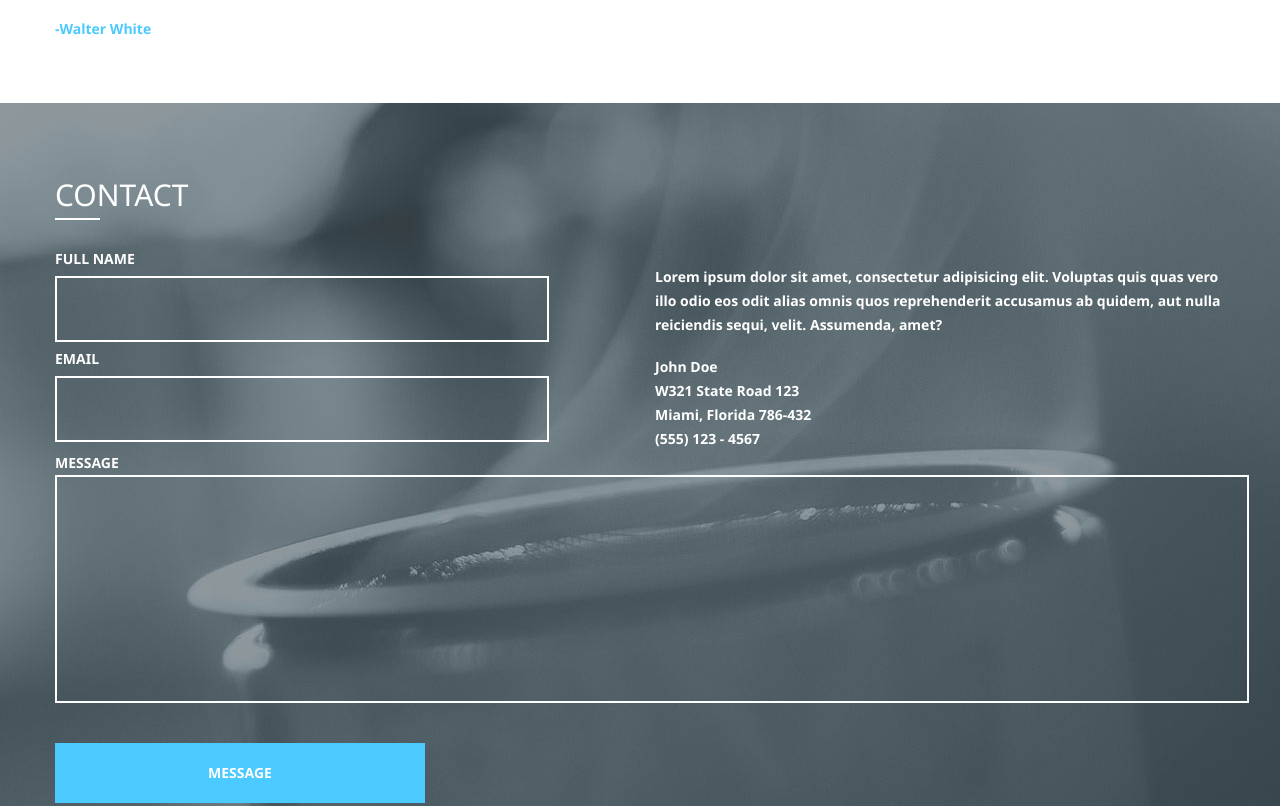
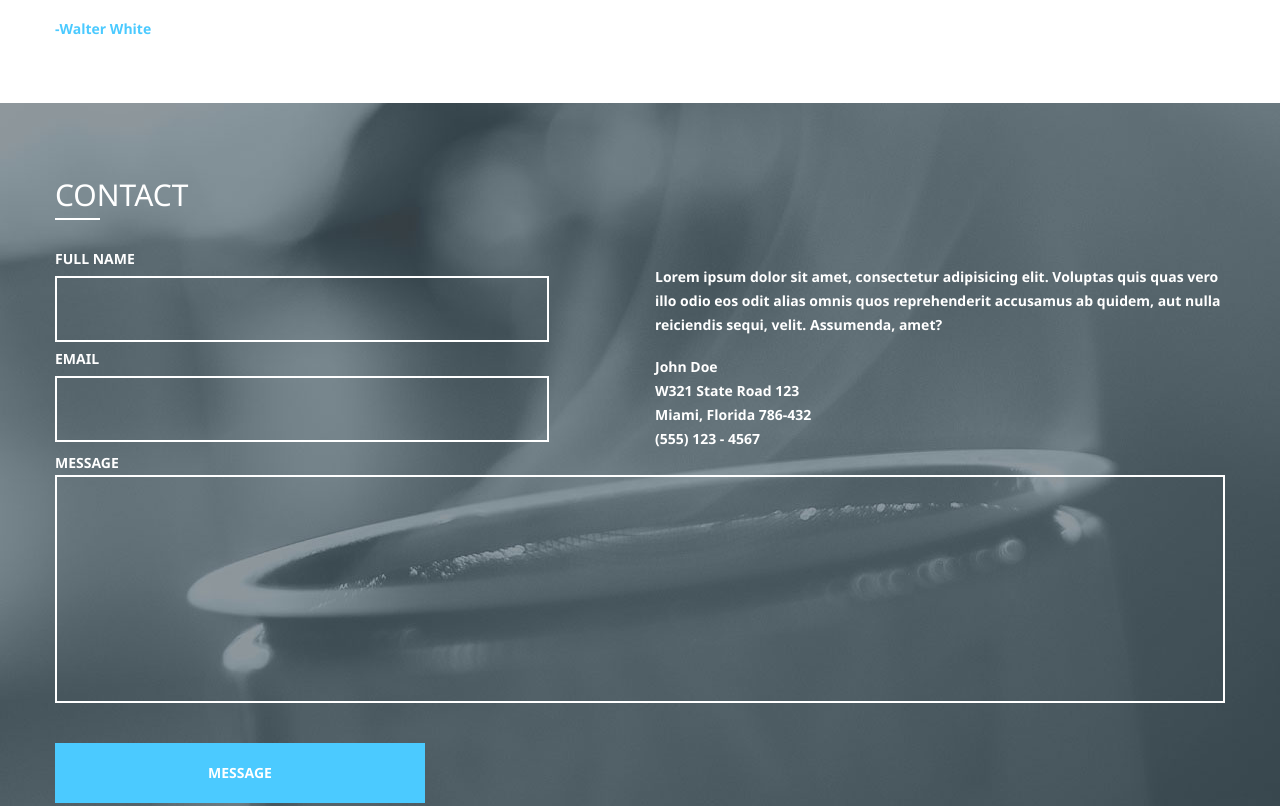
Before and after one commit to quickzavr/quickzavr.github.io, a plain HTML site: page blueasy/index.html in a window 1280 px wide. Shown: the part 3590-4396 px from the top of the page. Drawn offline with Linux system fonts and the light colour scheme.

Commit message:
commit blueasy

```diff
--- a/blueasy/css/style.css
+++ b/blueasy/css/style.css
@@ -477,7 +477,7 @@ h2::after {
     font-size: 24px;
     padding-left: 10px;
     padding-right: 10px;
-    width: 1170px;
+    width: 1146px;
     height: 220px;
     outline: none;
     border: 2px solid #ffffff;
```
